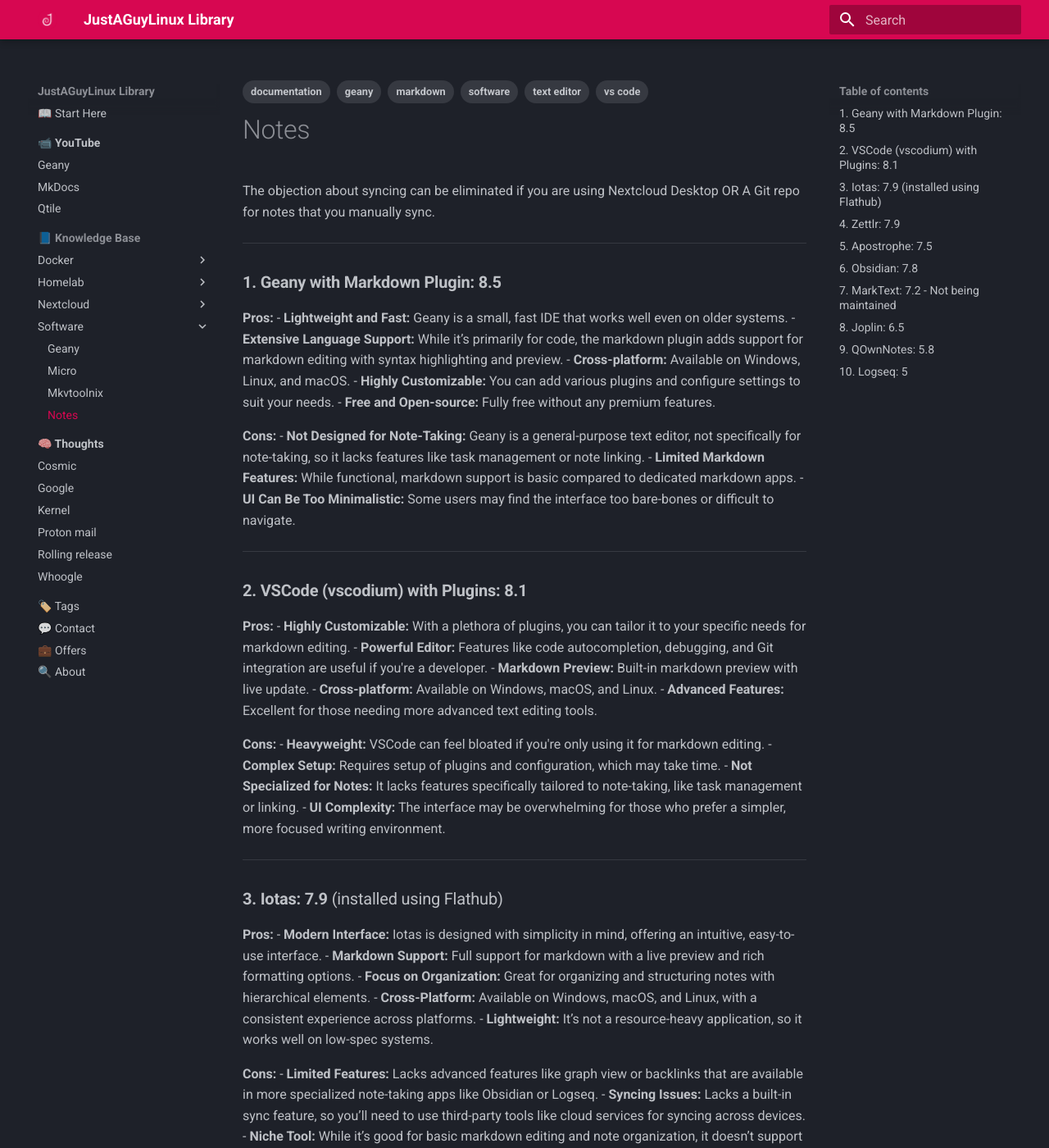
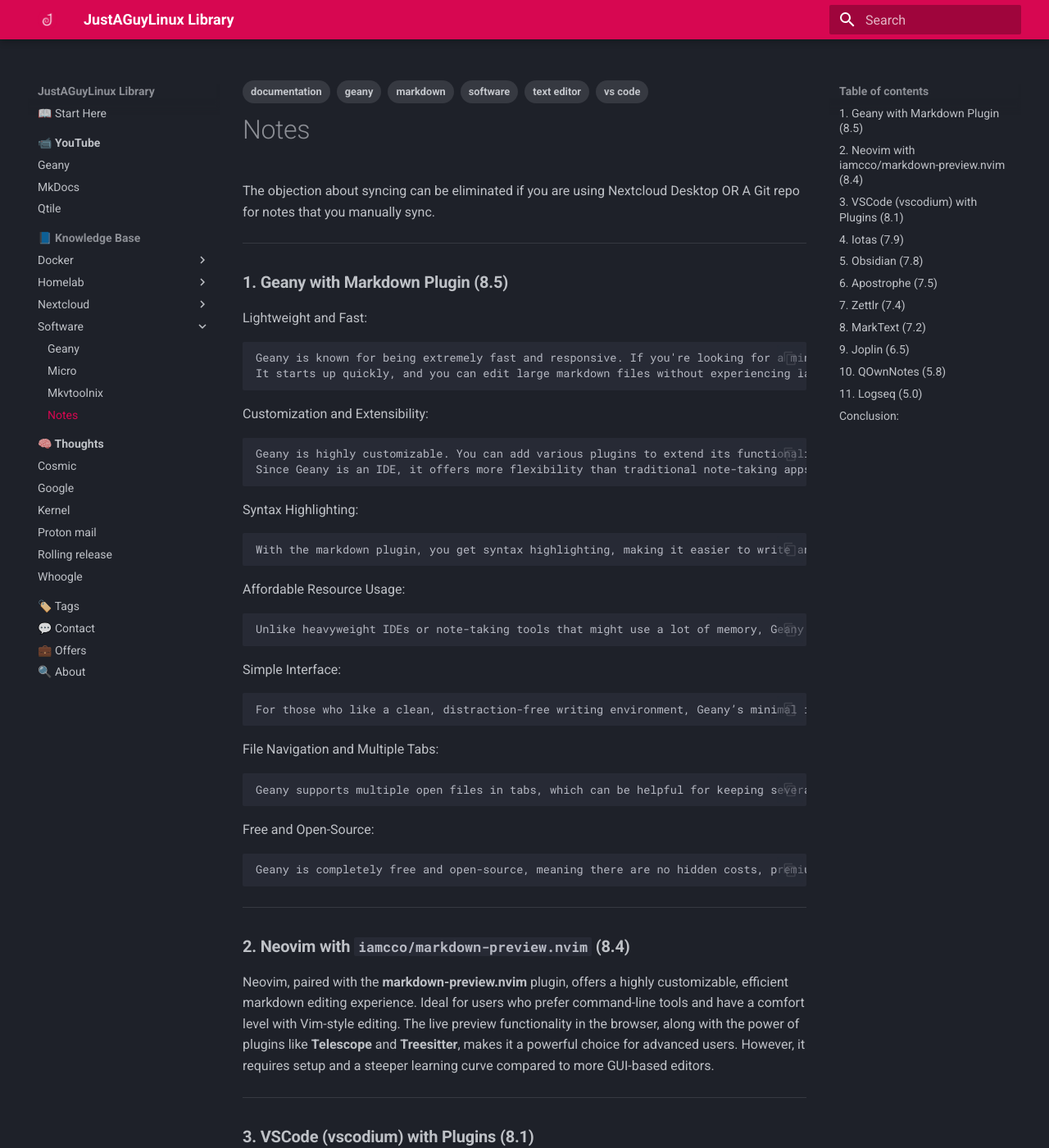
Before and after one commit to drewgrif/jagmkdocs, an MkDocs documentation site: the page built from docs/documentation/software/notes.md, in a window 1280 px wide and 1400 px high. Shown: the whole window at 82% size. Built offline with MkDocs 1.6.1 and Material for MkDocs 9.7.7, drawn with Linux system fonts in a browser that asks for light colours; some of the changed text lies outside the part shown.

Commit message:
Update notes.md

```diff
--- a/docs/documentation/software/notes.md
+++ b/docs/documentation/software/notes.md
@@ -14,153 +14,88 @@ A Git repo for notes that you manually sync.
 
 ---
 
-### **1. Geany with Markdown Plugin: 8.5**
-**Pros:**
-- **Lightweight and Fast:** Geany is a small, fast IDE that works well even on older systems.
-- **Extensive Language Support:** While it’s primarily for code, the markdown plugin adds support for markdown editing with syntax highlighting and preview.
-- **Cross-platform:** Available on Windows, Linux, and macOS.
-- **Highly Customizable:** You can add various plugins and configure settings to suit your needs.
-- **Free and Open-source:** Fully free without any premium features.
+### **1. Geany with Markdown Plugin (8.5)**
+Lightweight and Fast:
 
-**Cons:**
-- **Not Designed for Note-Taking:** Geany is a general-purpose text editor, not specifically for note-taking, so it lacks features like task management or note linking.
-- **Limited Markdown Features:** While functional, markdown support is basic compared to dedicated markdown apps.
-- **UI Can Be Too Minimalistic:** Some users may find the interface too bare-bones or difficult to navigate.
+    Geany is known for being extremely fast and responsive. If you're looking for a minimal tool that doesn't consume a lot of system resources, especially on older or low-powered machines, Geany is a great option.
+    It starts up quickly, and you can edit large markdown files without experiencing lag or slowdown.
+
+Customization and Extensibility:
+
+    Geany is highly customizable. You can add various plugins to extend its functionality, including the Markdown plugin, which adds syntax highlighting and live previews. You can also customize the interface, key bindings, and workflows to match your note-taking style.
+    Since Geany is an IDE, it offers more flexibility than traditional note-taking apps, and you can configure it to suit your workflow.
+
+Syntax Highlighting:
+
+    With the markdown plugin, you get syntax highlighting, making it easier to write and edit markdown files. While it's not as advanced as dedicated markdown editors (like Obsidian or Typora), it's sufficient for most markdown editing tasks.
+
+Affordable Resource Usage:
+
+    Unlike heavyweight IDEs or note-taking tools that might use a lot of memory, Geany is very efficient in terms of system resources. This makes it great for quick notes or markdown writing without draining your computer’s performance.
+
+Simple Interface:
+
+    For those who like a clean, distraction-free writing environment, Geany’s minimal interface can be a positive. It doesn’t come with too many bells and whistles, so you can focus on the content itself.
+
+File Navigation and Multiple Tabs:
+
+    Geany supports multiple open files in tabs, which can be helpful for keeping several markdown notes open at once. It also has features like file tree navigation, which makes it easy to organize and find your notes within a project structure.
+
+Free and Open-Source:
+
+    Geany is completely free and open-source, meaning there are no hidden costs, premium plans, or restrictions. If you prefer open-source software, Geany aligns with those principles.
 
 ---
 
-### **2. VSCode (vscodium) with Plugins: 8.1**
-**Pros:**
-- **Highly Customizable:** With a plethora of plugins, you can tailor it to your specific needs for markdown editing.
-- **Powerful Editor:** Features like code autocompletion, debugging, and Git integration are useful if you're a developer.
-- **Markdown Preview:** Built-in markdown preview with live update.
-- **Cross-platform:** Available on Windows, macOS, and Linux.
-- **Advanced Features:** Excellent for those needing more advanced text editing tools.
-
-**Cons:**
-- **Heavyweight:** VSCode can feel bloated if you're only using it for markdown editing.
-- **Complex Setup:** Requires setup of plugins and configuration, which may take time.
-- **Not Specialized for Notes:** It lacks features specifically tailored to note-taking, like task management or linking.
-- **UI Complexity:** The interface may be overwhelming for those who prefer a simpler, more focused writing environment.
+### **2. Neovim with `iamcco/markdown-preview.nvim` (8.4)**
+Neovim, paired with the **markdown-preview.nvim** plugin, offers a highly customizable, efficient markdown editing experience. Ideal for users who prefer command-line tools and have a comfort level with Vim-style editing. The live preview functionality in the browser, along with the power of plugins like **Telescope** and **Treesitter**, makes it a powerful choice for advanced users. However, it requires setup and a steeper learning curve compared to more GUI-based editors.
 
 ---
 
-### **3. Iotas: 7.9** (installed using Flathub)
-**Pros:**
-- **Modern Interface:** Iotas is designed with simplicity in mind, offering an intuitive, easy-to-use interface.
-- **Markdown Support:** Full support for markdown with a live preview and rich formatting options.
-- **Focus on Organization:** Great for organizing and structuring notes with hierarchical elements.
-- **Cross-Platform:** Available on Windows, macOS, and Linux, with a consistent experience across platforms.
-- **Lightweight:** It’s not a resource-heavy application, so it works well on low-spec systems.
-
-**Cons:**
-- **Limited Features:** Lacks advanced features like graph view or backlinks that are available in more specialized note-taking apps like Obsidian or Logseq.
-- **Syncing Issues:** Lacks a built-in sync feature, so you’ll need to use third-party tools like cloud services for syncing across devices.
-- **Niche Tool:** While it’s good for basic markdown editing and note organization, it doesn’t support advanced use cases like task management or complex note interlinking.
+### **3. VSCode (vscodium) with Plugins (8.1)**
+VSCode is a feature-rich, highly customizable editor with a wide range of plugins, making it ideal for users who want an all-in-one solution. While it offers robust markdown editing features, its performance can be a bit heavy for users who are simply looking for a lightweight markdown editor. The initial setup and complexity of managing plugins may deter casual users.
 
 ---
 
-### **4. Zettlr: 7.9**
-**Pros:**
-- **Markdown and Citation Support:** Zettlr is great for academic writing with built-in citation management and markdown support.
-- **Cross-platform:** Works on Windows, macOS, and Linux.
-- **Multiple File Formats:** Can export to various formats like PDF, DOCX, and HTML.
-- **Open-source:** Free and customizable.
-- **Dark Mode:** Great for long writing sessions with an eye-friendly dark theme.
-
-**Cons:**
-- **Complex UI:** The interface can feel overwhelming, especially for users who prefer simplicity.
-- **No Cloud Sync:** Does not have built-in cloud syncing; you’ll need to rely on external services like Dropbox.
-- **Limited Collaboration Features:** Doesn’t have built-in support for real-time collaboration.
+### **4. Iotas (7.9)**
+Iotas offers a modern, simple interface with markdown support and focuses on lightweight note organization. It's great for basic markdown writing, but lacks advanced features like backlinks or graph views that some other note-taking apps offer.
 
 ---
 
-### **5. Apostrophe: 7.5**
-**Pros:**
-- **Focused on Writers:** Designed for writers with a clean and distraction-free interface.
-- **Markdown and Live Preview:** Full markdown support with a real-time preview.
-- **Focus Mode:** Great feature for distraction-free writing.
-- **Cross-platform:** Works on Windows, macOS, and Linux.
-- **Simple UI:** Minimalistic interface makes it easy to use for quick note-taking.
-
-**Cons:**
-- **Basic Features:** Lacks more advanced note-taking tools like task management or note linking.
-- **Limited Export Options:** Exporting notes is somewhat restricted compared to other editors.
-- **Not Specialized for Note-Taking:** While good for writing, it doesn't offer as much for knowledge management.
+### **5. Obsidian (7.8)**
+Obsidian is perfect for users who want to create a network of interconnected notes with advanced features like backlinks and graph view. However, it can become resource-heavy with large vaults and has a learning curve due to its complexity and reliance on plugins.
 
 ---
 
-### **6. Obsidian: 7.8**
-**Pros:**
-- **Local Storage:** Stores notes locally for full control over your data.
-- **Linking & Graph View:** Allows for powerful interlinking between notes and a graph view for visualizing connections.
-- **Customizable Plugins:** A wide range of plugins to extend functionality, from daily notes to task management.
-- **Cross-platform:** Available on Windows, macOS, Linux, and mobile (iOS/Android).
-- **Markdown Support:** Real-time preview of markdown and excellent formatting options.
-
-**Cons:**
-- **Learning Curve:** New users may find the interface overwhelming, especially with its many options and plugins.
-- **No Built-in Syncing:** Syncing requires third-party services or a paid plan for Obsidian Sync.
-- **Resource Heavy:** Can become slow with large vaults or too many plugins.
-- **No WYSIWYG Editing:** The lack of a What You See Is What You Get (WYSIWYG) editor can be a downside for users who want a more polished writing experience.
+### **6. Apostrophe (7.5)**
+Apostrophe provides a clean, distraction-free writing experience, with full markdown support and a live preview. It's great for writers but lacks more advanced features like task management and note linking that would make it more powerful for complex note-taking.
 
 ---
 
-### **7. MarkText: 7.2** - Not being maintained
-**Pros:**
-- **Simple and Elegant UI:** Offers a clean and user-friendly interface.
-- **Live Preview:** Provides a split-screen live preview to see both raw markdown and formatted content.
-- **Cross-platform:** Available on Windows, macOS, and Linux.
-- **Open-Source:** Free and open-source with no hidden restrictions.
-
-**Cons:**
-- **Limited Features:** Lacks advanced features like backlinks or graph view.
-- **No Cloud Sync:** Syncing requires manual file management or third-party services.
-- **Basic Markdown Support:** Doesn't support advanced markdown features like LaTeX or complex table handling.
-- **Occasional Bugs:** Some users report occasional crashes or bugs in the newer versions.
+### **7. Zettlr (7.4)**
+Zettlr is well-suited for academic writing, as it offers built-in citation management along with markdown support. While the feature set is great for researchers, its complex UI and lack of built-in syncing make it less appealing for casual note-takers.
 
 ---
 
-### **8. Joplin: 6.5**
-**Pros:**
-- **Open-source:** Free with no restrictions.
-- **Cross-platform:** Available on Windows, macOS, Linux, Android, and iOS.
-- **End-to-End Encryption:** Syncing across devices with end-to-end encryption for security.
-- **Web Clipper:** Clip web content into your notes directly.
-- **Markdown Support:** Supports markdown formatting with a built-in editor and preview.
-
-**Cons:**
-- **Outdated Interface:** Some users find the UI clunky and not as polished as other apps.
-- **Sync Issues:** Syncing across devices can occasionally be slow or unreliable.
-- **Limited Features:** Lacks advanced features like backlinks, graph view, or task management.
-- **Performance Issues:** Can be sluggish with larger note databases.
+### **8. MarkText (7.2)**
+MarkText has a clean and user-friendly interface with live preview, making it easy for users to edit markdown documents. However, it lacks advanced features like backlinks, and it's no longer actively maintained, which could lead to stability issues over time.
 
 ---
 
-### **9. QOwnNotes: 5.8**
-**Pros:**
-- **Open-source and Cross-platform:** Works with Windows, macOS, and Linux.
-- **Markdown Support:** Supports markdown syntax with live preview and syntax highlighting.
-- **Task Management:** Includes basic task management features like checklists.
-- **Sync with Nextcloud:** Seamlessly syncs with Nextcloud for cross-device use.
-
-**Cons:**
-- **Outdated UI:** The interface is clunky and could benefit from a modern redesign.
-- **Limited Features:** Lacks advanced features like linking or task management beyond basic to-do lists.
-- **No Mobile App:** Lacks an official mobile app, limiting its accessibility.
-- **Syncing Issues:** Syncing with Nextcloud can sometimes be unreliable.
+### **9. Joplin (6.5)**
+Joplin is an open-source note-taking tool with end-to-end encryption and cross-device syncing. Despite its strong security features, its outdated interface, performance issues with large databases, and lack of advanced note-linking features make it less competitive for users looking for modern, feature-rich note-taking apps.
 
 ---
 
-### **10. Logseq: 5**
-**Pros:**
-- **Outliner-based:** Focuses on hierarchical note-taking, making it great for knowledge management.
-- **Markdown & Org Mode:** Supports both markdown and org mode syntax.
-- **Local Storage & Syncing Options:** Keeps everything local, but you can set up third-party syncing like GitHub or Dropbox.
-- **Open-source:** Free to use and fully customizable.
+### **10. QOwnNotes (5.8)**
+QOwnNotes supports markdown and integrates with Nextcloud for syncing, but its outdated UI and limited features make it less attractive compared to other tools. Its lack of mobile support and occasional syncing issues with Nextcloud are notable drawbacks.
 
-**Cons:**
-- **Clunky UI:** Some users find the interface unintuitive and hard to navigate.
-- **Steep Learning Curve:** The outliner-based approach can be challenging for users unfamiliar with this style.
-- **Limited Export Options:** Exporting notes is less flexible compared to other editors.
-- **Performance Issues:** Slows down with large databases or complex notes.
+---
+
+### **11. Logseq (5.0)**
+Logseq is an outliner-based tool that focuses on hierarchical note-taking and knowledge management. It’s a unique approach, but its steep learning curve, clunky UI, and performance issues with larger notes make it a less practical option for many users.
+
+---
+
+### **Conclusion:**
+Now with **Neovim (8.4)** and **VSCode (8.1)** swapped in the rankings, **Geany** remains the top contender, thanks to its speed and lightweight design. **Neovim** rises to second place due to its customization, speed, and power for users comfortable with command-line environments, while **VSCode** drops to third due to its complexity and resource usage. Each tool offers distinct advantages, so the best choice depends largely on your preferences and technical comfort level.
```
